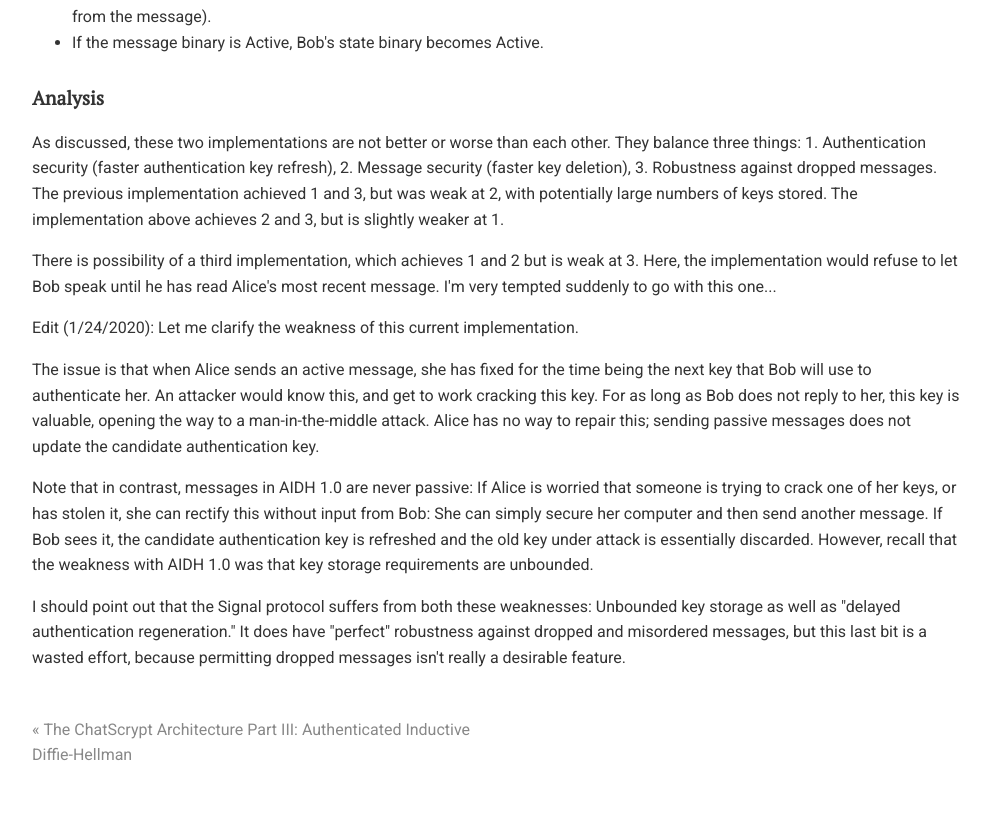
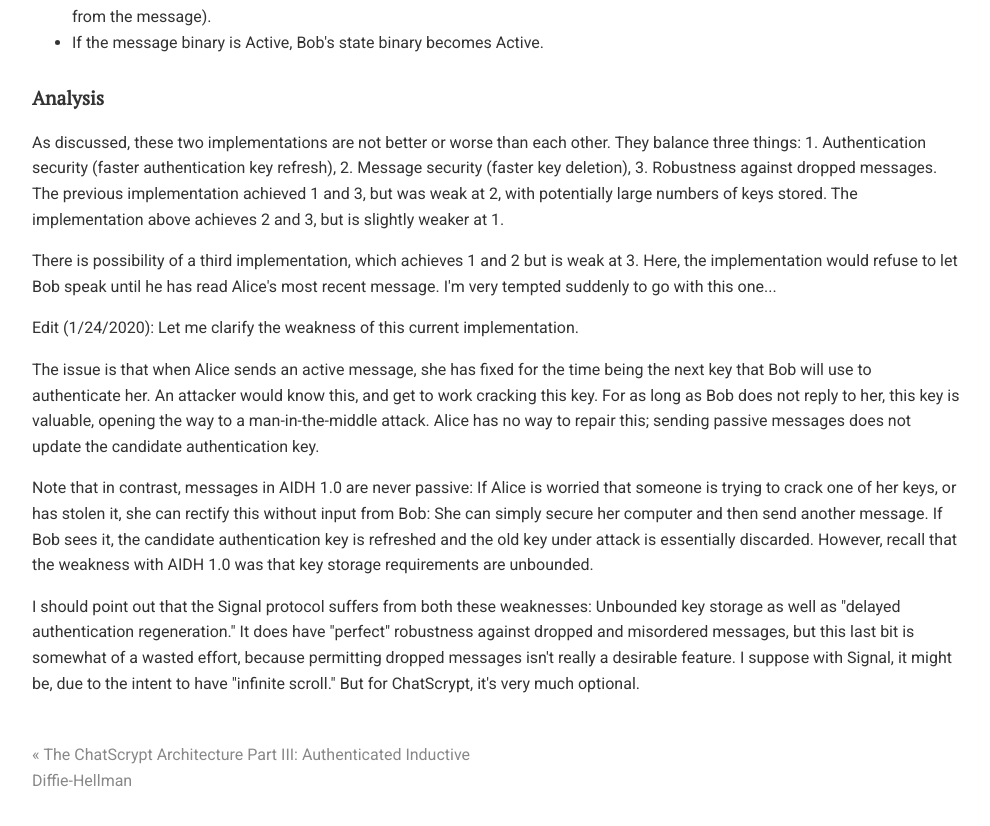
Before and after one commit to chatscrypt/chatscrypt.github.io, a Jekyll site: the page built from _posts/2020-01-24-the-chatscrypt-architecture-part-iv-authenticated-inductive-diffie-hellman-2.html, in a window 1280 px wide and 900 px high, scrolled down 2246 px. Shown: the top 826 px of the window, without its empty margins (143-1133 px from the left). Built offline with Jekyll 4.4.1, drawn with Linux system fonts in a browser that asks for light colours; comment, search, counter and statistics services are not loaded.

Commit message:
Update 2020-01-24-the-chatscrypt-architecture-part-iv-authenticated-inductive-diffie-hellman-2.html

```diff
--- a/_posts/2020-01-24-the-chatscrypt-architecture-part-iv-authenticated-inductive-diffie-hellman-2.html
+++ b/_posts/2020-01-24-the-chatscrypt-architecture-part-iv-authenticated-inductive-diffie-hellman-2.html
@@ -98,4 +98,4 @@ If Bob is Active, he decrypts the message using <b>x', y, r</b>. If he is Passiv
 
 <p>Note that in contrast, messages in AIDH 1.0 are never passive: If Alice is worried that someone is trying to crack one of her keys, or has stolen it, she can rectify this without input from Bob: She can simply secure her computer and then send another message. If Bob sees it, the candidate authentication key is refreshed and the old key under attack is essentially discarded. However, recall that the weakness with AIDH 1.0 was that key storage requirements are unbounded.
 
-<p>I should point out that the Signal protocol suffers from both these weaknesses: Unbounded key storage as well as "delayed authentication regeneration." It does have "perfect" robustness against dropped and misordered messages, but this last bit is a wasted effort, because permitting dropped messages isn't really a desirable feature.
+<p>I should point out that the Signal protocol suffers from both these weaknesses: Unbounded key storage as well as "delayed authentication regeneration." It does have "perfect" robustness against dropped and misordered messages, but this last bit is somewhat of a wasted effort, because permitting dropped messages isn't really a desirable feature. I suppose with Signal, it might be, due to the intent to have "infinite scroll." But for ChatScrypt, it's very much optional.
```
